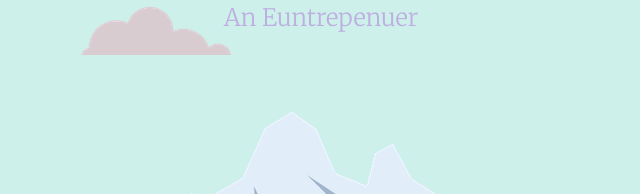
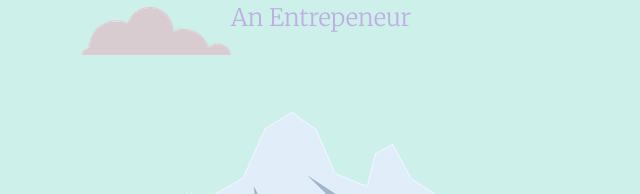
Before and after one commit to ayushrawat01/Personalwebsite, a plain HTML site: page index.html in a window 1280 px wide. Shown: the part 387-581 px from the top of the page, 319-959 px from the left. Drawn offline with Linux system fonts and the light colour scheme.

Commit message:
Update index.html

```diff
--- a/index.html
+++ b/index.html
@@ -15,7 +15,7 @@
   <div class="top-container">
     <img src="images\cloud.png" alt="cloud.png" class="top-cloud">
     <h1>I'm Ayush Rawat</h1>
-    <h2>An Euntrepenuer</h2>
+    <h2>An Entrepeneur</h2>
     <img src="images\cloud.png" alt="cloud.png" class="bottom-cloud">
     <img src="images\mountain.png" alt="mountain.png" class="mountain">
   </div>
```
